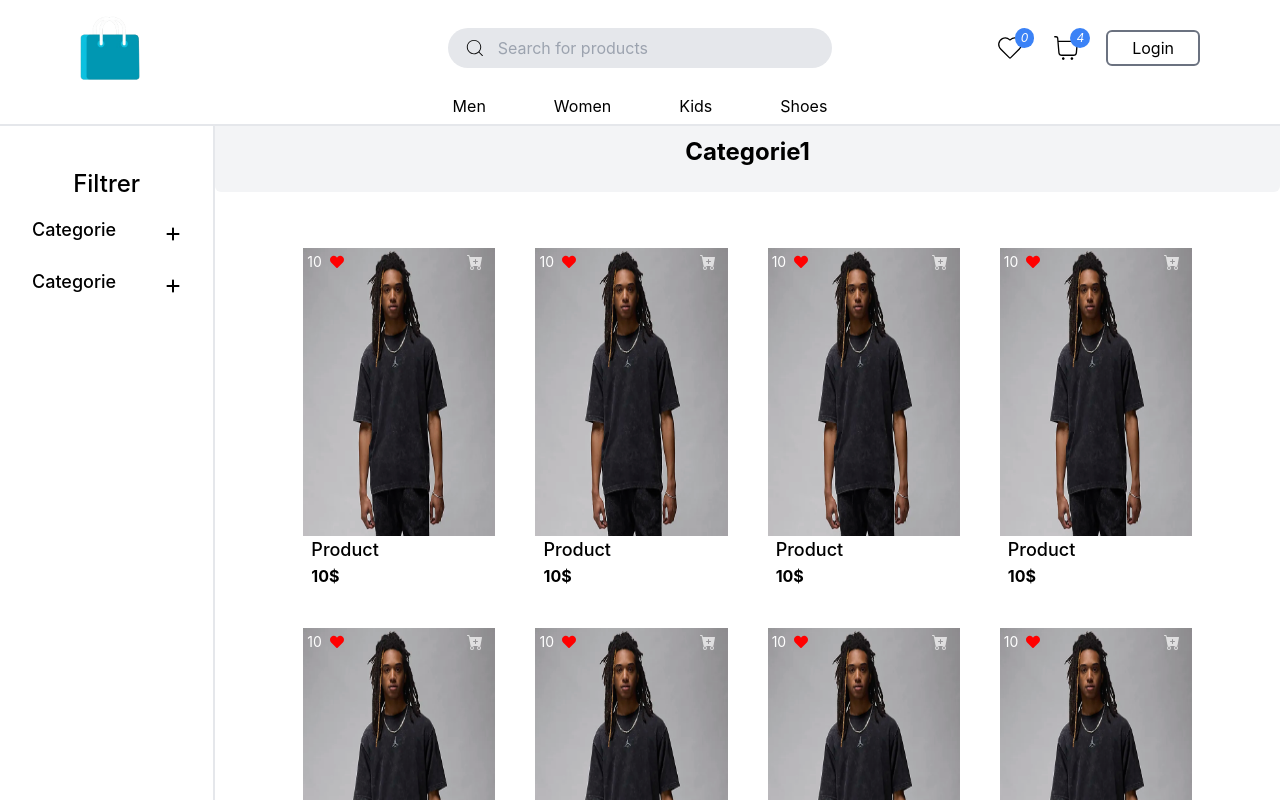
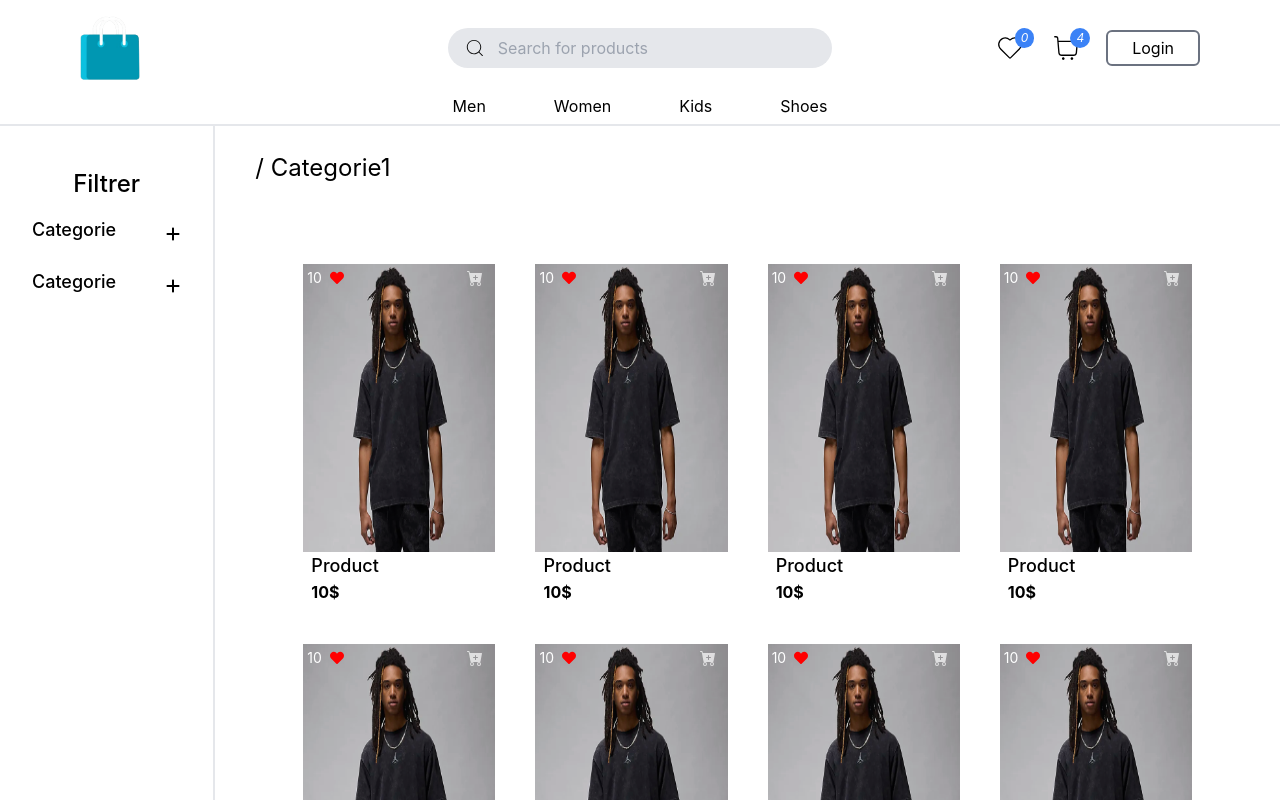
Before and after one commit to Soulaimane07/Bi3smart3, a React (Create React App) app in the folder front/: page /categorie/1 in a window 1280 px wide. Shown: the top 800 px of the page. Built offline with nearby package versions, Linux system fonts and the light colour scheme.

Commit message:
Update Categories.jsx

```diff
--- a/front/src/Pages/Categories/Categories.jsx
+++ b/front/src/Pages/Categories/Categories.jsx
@@ -11,7 +11,7 @@ export const Categories = () => {
     <main className='min-h-screen mt-28 flex items-start'>
         <Filtrage />
         <div className='w-5/6 border-l-2 '>
-          <h1 className=' text-2xl mb-4 bg-gray-100 px-10  py-6 rounded-md font-bold text-center '> Categorie1</h1>
+          <h1 className=' text-2xl mb-4 px-10 mt-4 py-6 rounded-md   '> / Categorie1</h1>
           <div className=' grid grid-cols-4 gap-6 px-20 py-8'>
           {list.map(()=><Product/>)}
           </div>
```
